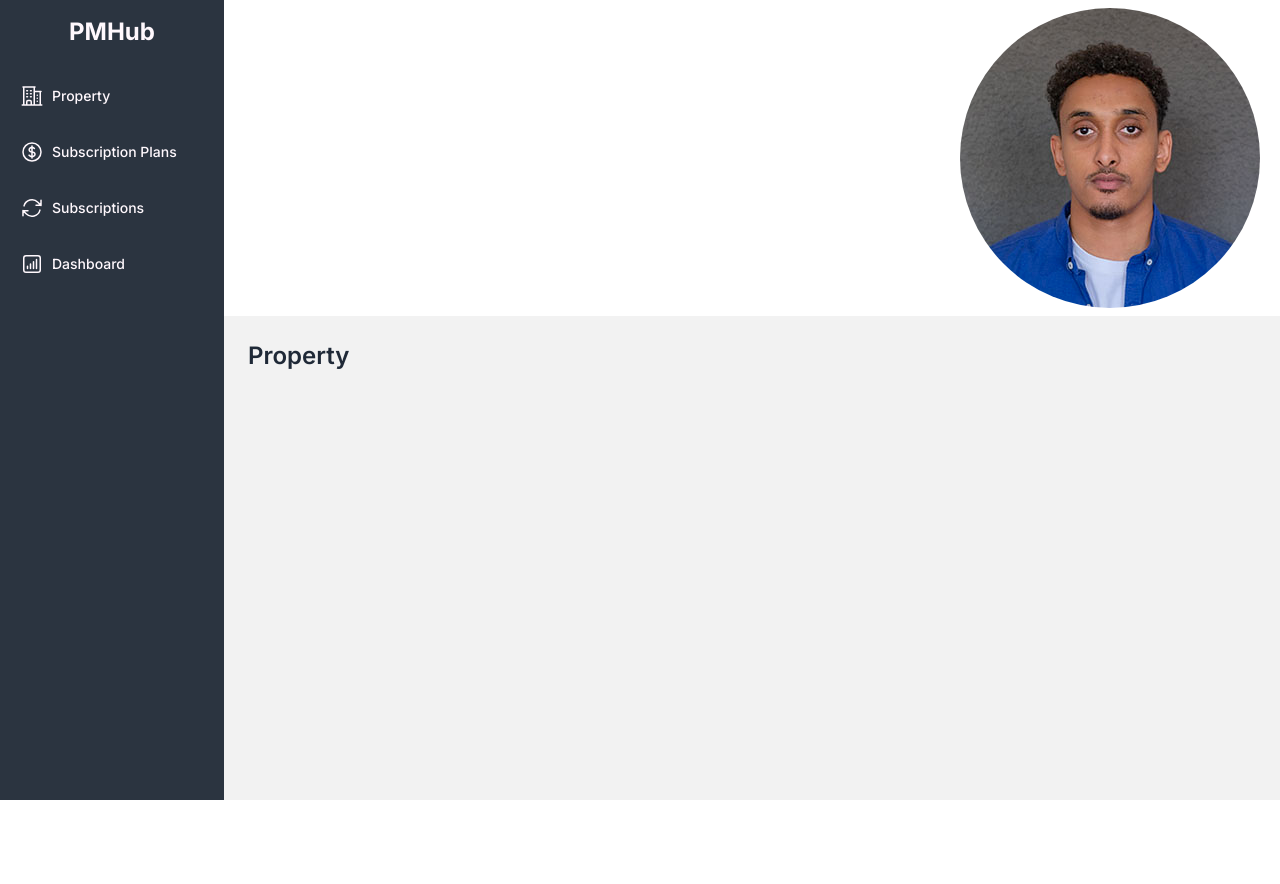
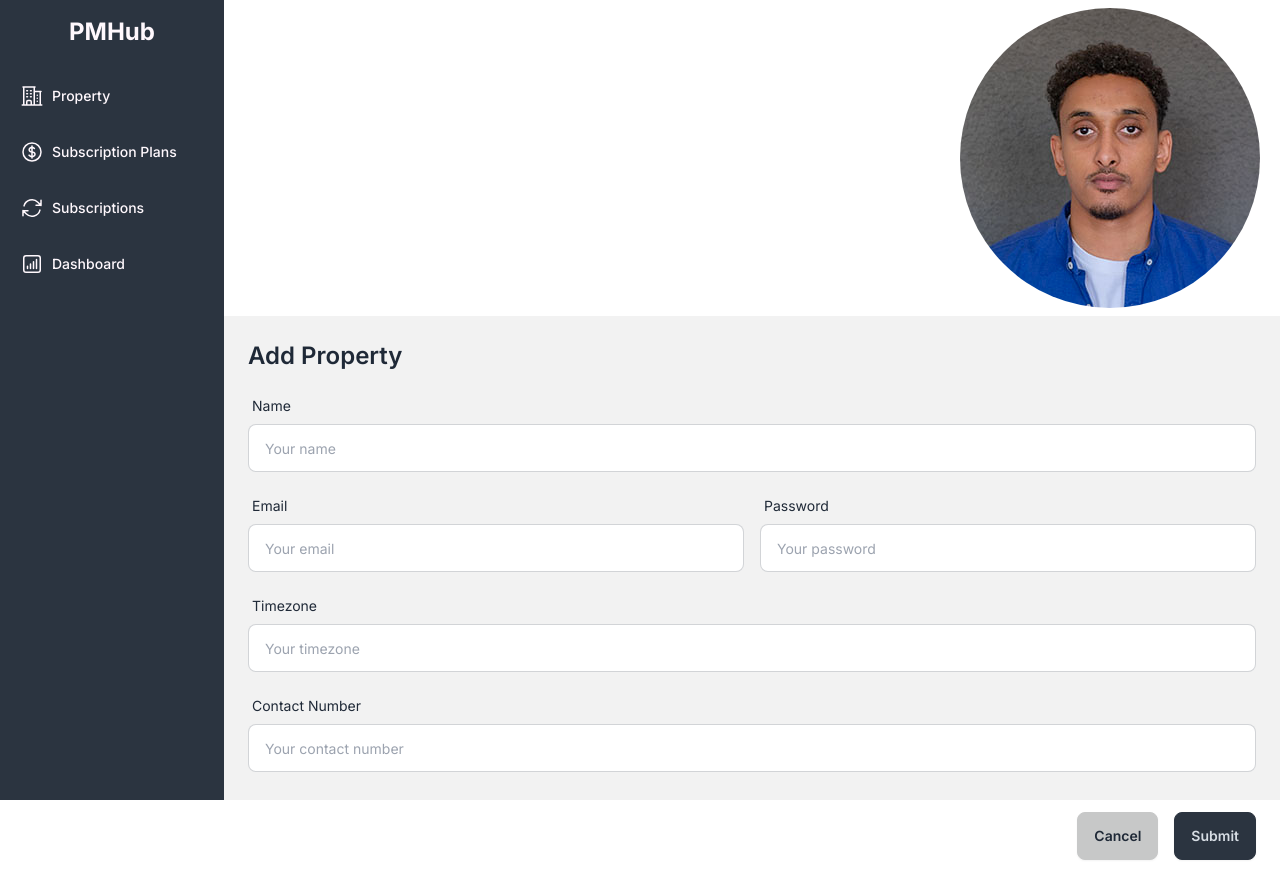
Before and after one commit to ricoputrap/pmhub, a Next.js app: page /property/add in a window 1280 px wide. Before the commit the page ends 800 px from the top, so only its background shows below. Built offline with nearby package versions, Linux system fonts and the light colour scheme; no server answers.

Commit message:
feat: implement Add Property page with fully functional

```diff
--- a/package.json
+++ b/package.json
@@ -12,6 +12,8 @@
   },
   "dependencies": {
     "@libsql/client": "^0.4.0-pre.7",
+    "@types/bcrypt": "^5.0.2",
+    "bcrypt": "^5.1.1",
     "clsx": "^2.1.0",
     "drizzle-orm": "^0.29.3",
     "moment-timezone": "^0.5.44",
--- a/src/app/(admin)/property/add/page.tsx
+++ b/src/app/(admin)/property/add/page.tsx
@@ -1,10 +1,62 @@
+import { addProperty } from "@/app/lib/property/actions";
+import Input from "@/app/ui/input";
+import Link from "next/link";
+
 export default async function Page() {
 
   return (
-    <main>
-      <div className='flex justify-between items-center'>
-        <h1 className="text-2xl font-semibold">Property</h1>
+    <>
+      <h1 className="text-2xl font-semibold">Add Property</h1>
+
+      <div className='mt-4'>
+        <form action={addProperty} className='flex flex-col gap-4'>
+          <Input
+            label="Name"
+            name='name'
+            placeholder="Your name"
+            required
+          />
+
+          <div className='flex gap-4'>
+            <Input
+              label="Email"
+              name='email'
+              placeholder="Your email"
+              required
+            />
+            <Input
+              label="Password"
+              name='password'
+              type='password'
+              placeholder="Your password"
+              required
+            />
+          </div>
+
+          <Input
+            label="Timezone"
+            name='timezone'
+            placeholder="Your timezone"
+            required
+          />
+
+          <Input
+            label="Contact Number"
+            name='contact_number'
+            placeholder="Your contact number"
+          />
+
+          <div className='mt-6 flex justify-end gap-4'>
+            <Link href='/property' className='btn btn-active'>
+              Cancel
+            </Link>
+
+            <button className='btn btn-neutral' type='submit'>
+              Submit
+            </button>
+          </div>
+        </form>
       </div>
-    </main>
+    </>
   )
 }
--- /dev/null
+++ b/src/app/lib/property/actions.ts
@@ -0,0 +1,78 @@
+'use server';
+
+import db from '@/db';
+import { property } from '@/db/schema';
+import { revalidatePath } from 'next/cache';
+import { redirect } from 'next/navigation';
+import { z } from 'zod';
+import bcrypt from 'bcrypt';
+
+const PropertySchema = z.object({
+  id: z
+    .number()
+    .min(1, { message: 'ID is required' }),
+  name: z
+    .string()
+    .min(1, { message: 'Name is required' })
+    .max(50, { message: 'Name must be less than 50 characters' }),
+  email: z
+    .string()
+    .min(1, { message: 'Email is required' })
+    .max(50, { message: 'Email must be less than 50 characters' }),
+  password: z
+    .string()
+    .min(1, { message: 'Password is required' })
+    .max(50, { message: 'Password must be less than 50 characters' }),
+  timezone: z
+    .string()
+    .min(1, { message: 'Timezone is required' })
+    .max(50, { message: 'Timezone must be less than 50 characters' }),
+  contact_number: z
+    .string()
+    .max(50, { message: 'Contact number must be less than 50 characters' }),
+});
+
+const Property = PropertySchema.omit({ id: true });
+
+export async function addProperty(formData: FormData) {
+  const { name, email, password, timezone, contact_number } = Property.parse({
+    name: formData.get('name') as string,
+    email: formData.get('email') as string,
+    password: formData.get('password') as string,
+    timezone: formData.get('timezone') as string,
+    contact_number: formData.get('contact_number') as string,
+  });
+
+  // encrypt the password
+  let encryptedPassword = '';
+  bcrypt.genSalt(10, (err, salt) => {
+    if (err) throw err;
+
+    bcrypt.hash(password, salt, (err, hash) => {
+      if (err) throw err;
+      encryptedPassword = hash;
+    })
+  })
+
+  try {
+    await db
+      .insert(property)
+      .values({
+        name,
+        email,
+        password: encryptedPassword,
+        timezone,
+        contact_number
+      });
+  }
+  catch (error) {
+    console.log(error);
+    return {
+      success: false,
+      message: 'Failed to add property.'
+    }
+  }
+
+  revalidatePath('/property');
+  redirect('/property');
+}
--- /dev/null
+++ b/src/app/ui/input.tsx
@@ -0,0 +1,36 @@
+import React from 'react'
+
+interface Props {
+  label: string;
+  name: string;
+  placeholder?: string;
+  type?: React.HTMLInputTypeAttribute;
+  required?: boolean;
+  error?: string;
+}
+
+const Input: React.FC<Props> = ({ label, name, placeholder, type = 'text', required, error }) => {
+  return (
+    <label className="form-control w-full">
+      <div className="label">
+        <span className="label-text">{ label }</span>
+      </div>
+
+      <input
+        name={name}
+        type={type}
+        placeholder={placeholder}
+        className="input input-md input-bordered w-full"
+        required={!!required}
+      />
+
+      {error && (
+        <div className="label">
+          <span className="label-text-alt text-error">{ error }</span>
+        </div>
+      )}
+    </label>
+  )
+}
+
+export default Input
```
Also changed, not shown: 1 other file (tests, documents, lock files or other folders).
